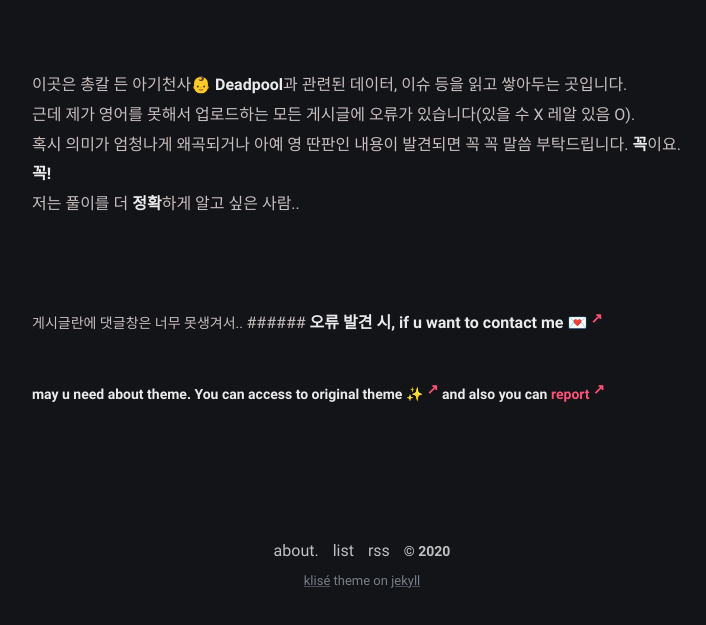
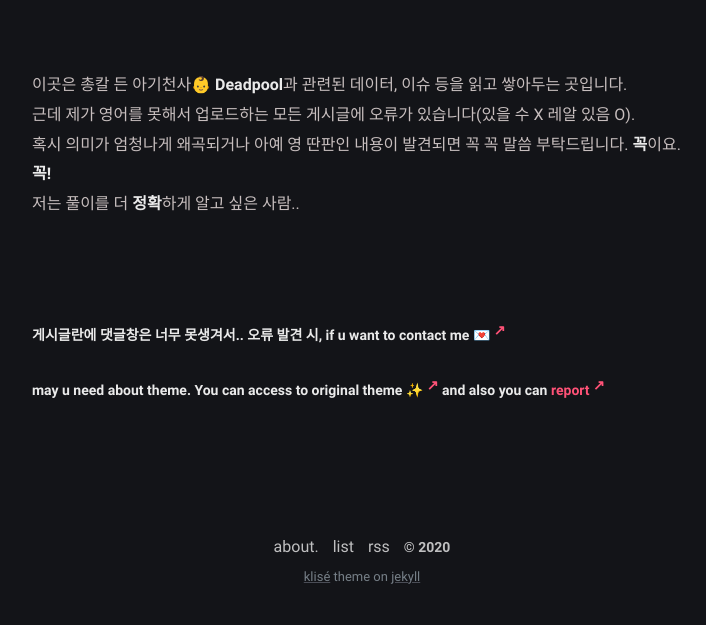
Before and after one commit to iwdstry/yeieje, a Jekyll site: the page built from about.md, in a window 1280 px wide, cut to the strip 440-1065 px from the top of the page. Shown: the whole strip, without its empty margins (278-984 px from the left). Built offline with Jekyll 4.4.1, drawn with Linux system fonts in a browser that asks for light colours.

```diff
--- a/about.md
+++ b/about.md
@@ -19,5 +19,5 @@ comments: false
 <br/>
 <br/>
 
-<small> 게시글란에 댓글창은 너무 못생겨서.. </small> ###### **오류 발견 시, if u want to contact me [💌](https://twitter.com/yeieje2){: target="_blank"}**
+###### 게시글란에 댓글창은 너무 못생겨서.. **오류 발견 시, if u want to contact me [💌](https://twitter.com/yeieje2){: target="_blank"}**
 ###### may u need about theme. You can access to original theme [✨](https://github.com/piharpi/jekyll-klise){: target="_blank"} and also you can [report](http://github.com/piharpi/jekyll-klise/issues/new){: target="_blank"}
```
